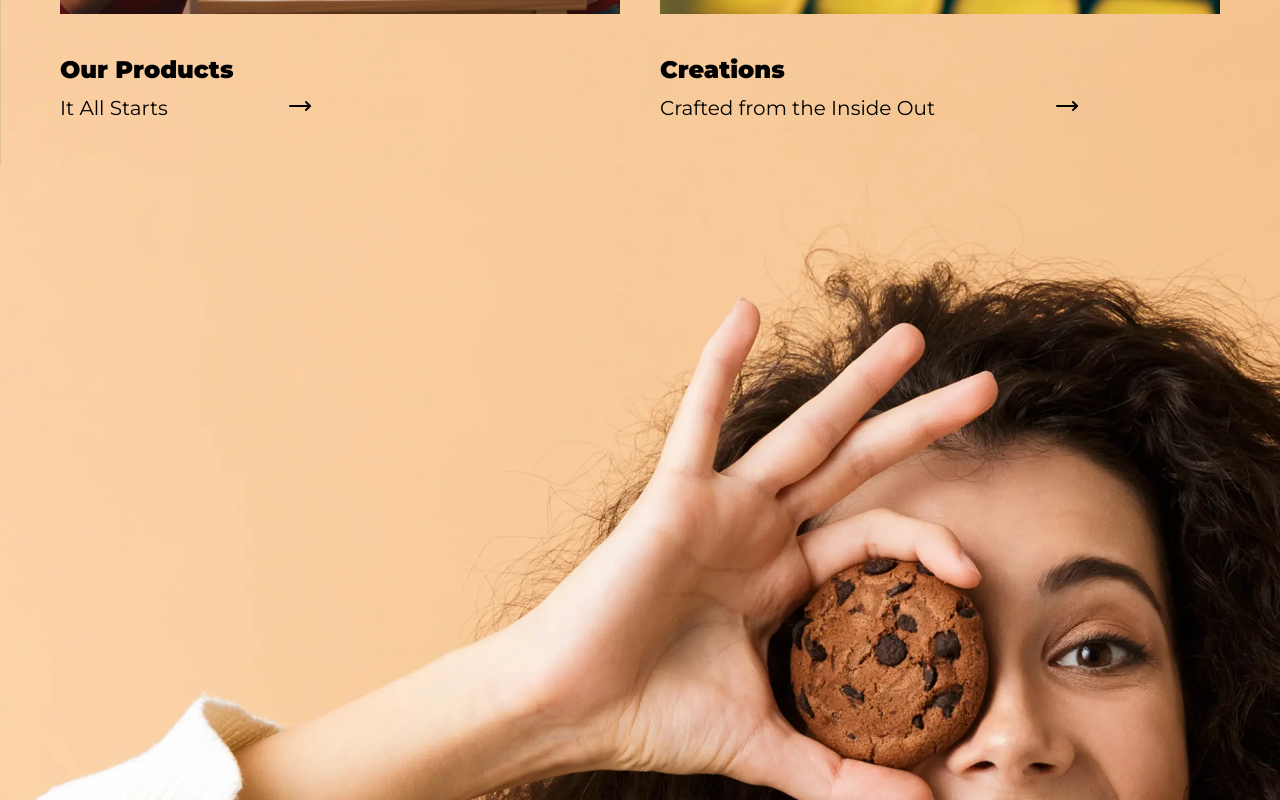
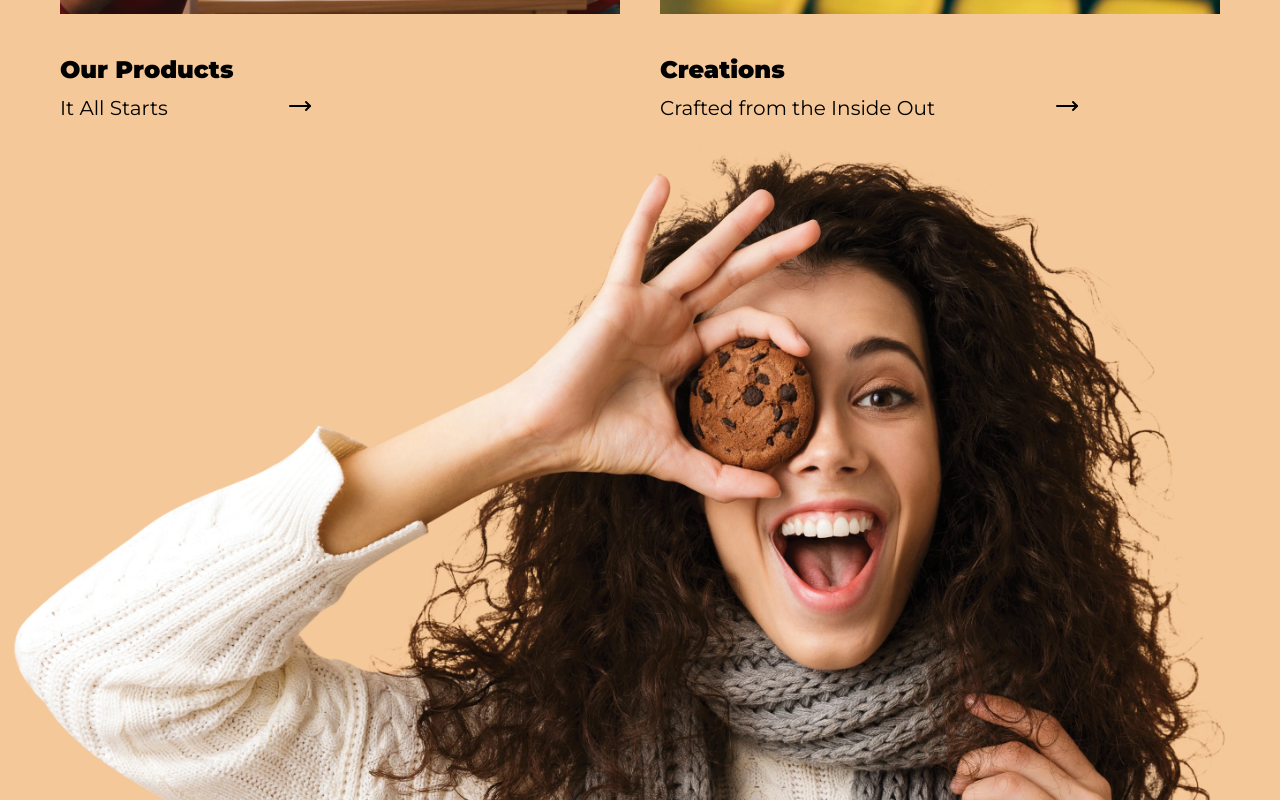
Before and after one commit to fiaz291/innovative, a Next.js app: page /premium-lp in a window 1280 px wide. Shown: the part 1320-2120 px from the top of the page. Built offline with nearby package versions, Linux system fonts and the light colour scheme.

Commit message:
fix the auntie

```diff
--- a/src/app/premium-lp/page.tsx
+++ b/src/app/premium-lp/page.tsx
@@ -9,8 +9,7 @@ export default function LandingPage() {
     return (
        <div
         className={`
-          text-black w-full md:h-[3511px] bg-no-repeat bg-cover bg-[#f5c899]
-          md:bg-[url('/assets/bg-image1.webp')]
+          text-black w-full bg-no-repeat bg-cover bg-[#f5c899]
         `}
       >
 
@@ -27,7 +26,7 @@ export default function LandingPage() {
                 <InfoContainer image={creationsImg} title='Creations' description='Crafted from the Inside Out'/>
             </div>
 
-            <Image src={girlImg} alt='bg-lp' className='md:hidden block'/>
+            <Image src={girlImg} alt='bg-lp'/>
       </div>
     );
   }
```
